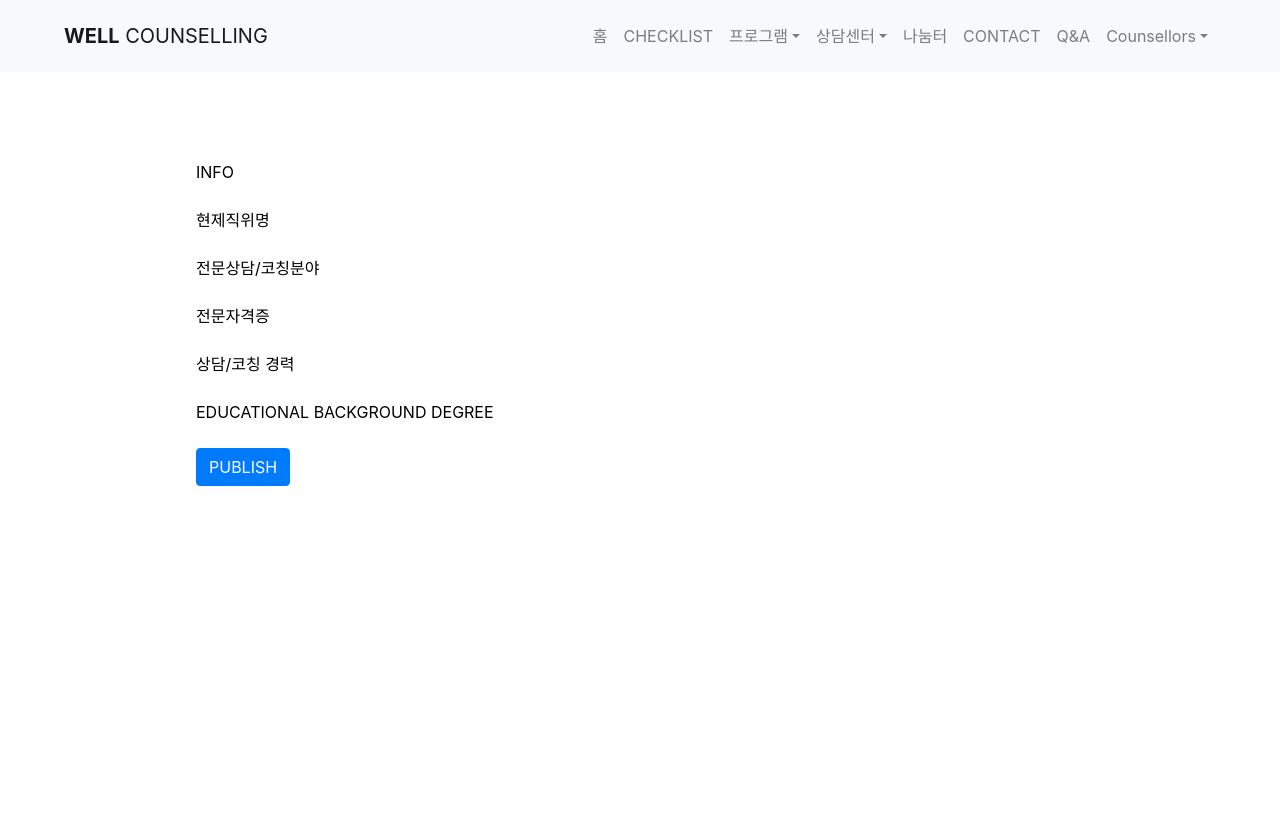
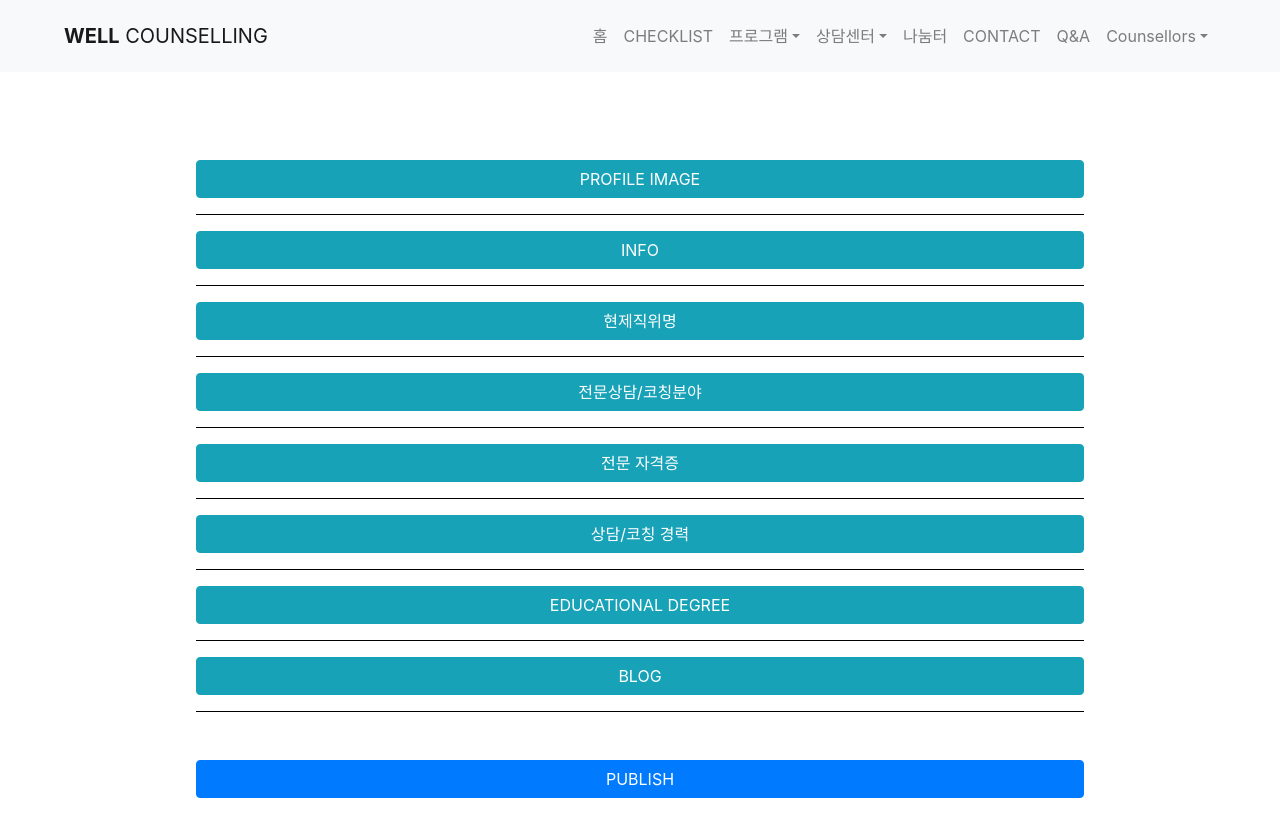
Before and after one commit to jusungchai/well-counselling, a React (Create React App) app: page /profile in a window 1280 px wide. Shown: the top 836 px of the page. Before the commit the page ends 800 px from the top, so only its background shows below. Built offline with nearby package versions, Linux system fonts and the light colour scheme; no server answers.

Commit message:
update profile form to support avatar upload

```diff
--- a/src/components/Profile.js
+++ b/src/components/Profile.js
@@ -1,17 +1,19 @@
 import React, { useState, useEffect } from 'react'
 import axios from 'axios'
-import Form from 'react-bootstrap/Form'
 import Button from 'react-bootstrap/Button'
 import '../styling/Profile.css'
 
 export default function Profile() {
   const [bio, setBio] = useState({
+    avatar: "",
     info: "",
     jobTitle: "",
     specialField: "",
     certificate: "",
     experience: "",
-    degree: ""
+    degree: "",
+    blog: "",
+    avatarData: null
   })
 
   const [show, setShow] = useState({
@@ -20,7 +22,9 @@ export default function Profile() {
     specialField: "none",
     certificate: "none",
     experience: "none",
-    degree: "none"
+    degree: "none",
+    avatar: "none",
+    blog: "none"
   })
 
   useEffect(() => {
@@ -28,14 +32,15 @@ export default function Profile() {
       .then(res => {
         if (res.data.data) {
           console.log(res.data.data)
-          const { info, jobTitle, specialField, certificate, experience, degree } = res.data.data
+          const { info, jobTitle, specialField, certificate, experience, degree, blog } = res.data.data
           setBio({
             info,
             jobTitle,
             specialField,
             certificate,
             experience,
-            degree
+            degree,
+            blog
           })
         }
       })
@@ -55,10 +60,15 @@ export default function Profile() {
         return show.experience === "none" ? setShow({ ...show, experience: "block" }) : setShow({ ...show, experience: "none" })
       case "degree":
         return show.degree === "none" ? setShow({ ...show, degree: "block" }) : setShow({ ...show, degree: "none" })
+      case "avatar":
+        return show.avatar === "none" ? setShow({ ...show, avatar: "block" }) : setShow({ ...show, avatar: "none" })
+      case "blog":
+        return show.blog === "none" ? setShow({ ...show, blog: "block" }) : setShow({ ...show, blog: "none" })
       default:
         console.log("default")
     }
   }
+
   const handleChange = (e, type) => {
     switch (type) {
       case "info":
@@ -73,46 +83,105 @@ export default function Profile() {
         return setBio({ ...bio, experience: e.target.value })
       case "degree":
         return setBio({ ...bio, degree: e.target.value })
+      case "blog":
+        return setBio({ ...bio, blog: e.target.value })
+      case "avatar":
+        const avatarData = e.target.files[0];
+        if ((avatarData.type === "image/jpeg" || avatarData.type === "image/png") && (avatarData.size <= 2621440)) {
+          const formData = new FormData()
+          formData.append('avatar', avatarData)
+          setBio({ ...bio, avatar: e.target.value, avatarData: formData })
+          alert("ok")
+        } else {
+          setBio({ ...bio, avatar: "", avatarData: null })
+          alert("Image must be JPG/PNG and less than 2MB")
+        }
+        console.log(e.target.value)
+        break;
       default:
         console.log("default")
     }
   }
   const handleSubmit = (e) => {
     e.preventDefault()
+    console.log(bio.avatarData)
     axios.post('/profile', bio)
-    .then(res => alert(res.data))
+      .then(res => alert(res.data))
+  }
+
+  const placeHolder = {
+    info: "Name: Dr. John Doe\nResidence: Canada\nPhone: +1-416-123-1234\nEmail: john.doe@gmail.com\nCommunication: English/Korean\netc...",
+    jobTitle: "Title: CEO\nCompany Info\netc...",
+    specialField: "일반상담\n결혼과 가족 상담\netc...",
+    certificate: "Pastoral Counsellor (Bachelors)\nCertified Clinical Counsellor (Doctors)\netc...",
+    experience: "Marriage Counselling for 50+ clients - 2019\netc...",
+    degree: "학사/Bachelor of Art - Seoul University (2019)\n기독교상담학학사/Bachelor of Christian Counselling - Seoul University (Current)\netc...",
+    blog: "https://naver.com"
   }
 
   return (
     <div id="profile-container">
       <div className="main profile container">
-        <Form name="profileForm" className="profile form" onSubmit={(e) => handleSubmit(e)} >
-          <Form.Group controlId="exampleForm.ControlTextarea1">
-            <Form.Label onClick={() => handleShow("info")}>INFO</Form.Label>
-            <Form.Control name="info" value={bio.info} placeholder="asdf&#10;qwe" as="textarea" rows="8" style={{ display: show.info }} onChange={(e) => handleChange(e, "info")} />
-          </Form.Group>
-          <Form.Group controlId="exampleForm.ControlTextarea1">
-            <Form.Label onClick={() => handleShow("jobTitle")}>현제직위명</Form.Label>
-            <Form.Control name="jobTitle" value={bio.jobTitle} placeholder="asdf&#10;qwe" as="textarea" rows="8" style={{ display: show.jobTitle }} onChange={(e) => handleChange(e, "jobTitle")} />
-          </Form.Group>
-          <Form.Group controlId="exampleForm.ControlTextarea1">
-            <Form.Label onClick={() => handleShow("specialField")}>전문상담/코칭분야</Form.Label>
-            <Form.Control name="specialField" value={bio.specialField} placeholder="asdf&#10;qwe" as="textarea" rows="8" style={{ display: show.specialField }} onChange={(e) => handleChange(e, "specialField")} />
-          </Form.Group>
-          <Form.Group controlId="exampleForm.ControlTextarea1">
-            <Form.Label onClick={() => handleShow("certificate")}>전문자격증</Form.Label>
-            <Form.Control name="certificate" value={bio.certificate} placeholder="asdf&#10;qwe" as="textarea" rows="8" style={{ display: show.certificate }} onChange={(e) => handleChange(e, "certificate")} />
-          </Form.Group>
-          <Form.Group controlId="exampleForm.ControlTextarea1">
-            <Form.Label onClick={() => handleShow("experience")}>상담/코칭 경력</Form.Label>
-            <Form.Control name="experience" value={bio.experience} placeholder="asdf&#10;qwe" as="textarea" rows="8" style={{ display: show.experience }} onChange={(e) => handleChange(e, "experience")} />
-          </Form.Group>
-          <Form.Group controlId="exampleForm.ControlTextarea1">
-            <Form.Label onClick={() => handleShow("degree")}>EDUCATIONAL BACKGROUND DEGREE</Form.Label>
-            <Form.Control name="degree" value={bio.degree} placeholder="asdf&#10;qwe" as="textarea" rows="8" style={{ display: show.degree }} onChange={(e) => handleChange(e, "degree")} />
-          </Form.Group>
-          <Button type="submit">PUBLISH</Button>
-        </Form>
+        <form name="profileForm" className="profile form" onSubmit={(e) => handleSubmit(e)} >
+          <div className="profileContainer">
+            <Button className="btn btn-info" style={{ width: "100%" }} onClick={() => handleShow("avatar")}>PROFILE IMAGE</Button>
+            <div className="profileEditor" style={{ display: show.avatar }}>
+              <label style={{ color: "red", fontSize: "small" }}>(ONLY ADD TO CHANGE CURRENT FILE)</label>
+              <input className="form-control-file" id="exampleFormControlFile1" value={bio.avatar || ""} type='file' accept='image/jpeg, image/png' onChange={(e) => handleChange(e, "avatar")} />
+            </div>
+          </div>
+
+          <div className="profileContainer">
+            <Button className="btn btn-info" style={{ width: "100%" }} onClick={() => handleShow("info")}>INFO</Button>
+            <div className="profileEditor" style={{ display: show.info }}>
+              <textarea name="info" value={bio.info} placeholder={placeHolder.info} as="textarea" rows="8" onChange={(e) => handleChange(e, "info")} />
+            </div>
+          </div>
+
+          <div className="profileContainer">
+            <Button className="btn btn-info" style={{ width: "100%" }} onClick={() => handleShow("jobTitle")}>현제직위명</Button>
+            <div className="profileEditor" style={{ display: show.jobTitle }}>
+              <textarea name="jobTitle" value={bio.jobTitle} placeholder={placeHolder.jobTitle} as="textarea" rows="8" onChange={(e) => handleChange(e, "jobTitle")} />
+            </div>
+          </div>
+
+          <div className="profileContainer">
+            <Button className="btn btn-info" style={{ width: "100%" }} onClick={() => handleShow("specialField")}>전문상담/코칭분야</Button>
+            <div className="profileEditor" style={{ display: show.specialField }}>
+              <textarea name="specialField" value={bio.specialField} placeholder={placeHolder.specialField} as="textarea" rows="8" onChange={(e) => handleChange(e, "specialField")} />
+            </div>
+          </div>
+
+          <div className="profileContainer">
+            <Button className="btn btn-info" style={{ width: "100%" }} onClick={() => handleShow("certificate")}>전문 자격증</Button>
+            <div className="profileEditor" style={{ display: show.certificate }}>
+              <textarea name="certificate" value={bio.certificate} placeholder={placeHolder.certificate} as="textarea" rows="8" onChange={(e) => handleChange(e, "certificate")} />
+            </div>
+          </div>
+
+          <div className="profileContainer">
+            <Button className="btn btn-info" style={{ width: "100%" }} onClick={() => handleShow("experience")}>상담/코칭 경력</Button>
+            <div className="profileEditor" style={{ display: show.experience }}>
+              <textarea name="experience" value={bio.experience} placeholder={placeHolder.experience} as="textarea" rows="8" onChange={(e) => handleChange(e, "experience")} />
+            </div>
+          </div>
+
+          <div className="profileContainer">
+            <Button className="btn btn-info" style={{ width: "100%" }} onClick={() => handleShow("degree")}>EDUCATIONAL DEGREE</Button>
+            <div className="profileEditor" style={{ display: show.degree }}>
+              <textarea name="degree" value={bio.degree} placeholder={placeHolder.degree} as="textarea" rows="8" onChange={(e) => handleChange(e, "degree")} />
+            </div>
+          </div>
+
+          <div className="profileContainer">
+            <Button className="btn btn-info" style={{ width: "100%" }} onClick={() => handleShow("blog")}>BLOG</Button>
+            <div className="profileEditor" style={{ display: show.blog }}>
+              <input name="blog" value={bio.blog} placeholder={placeHolder.blog} type="text" rows="8" onChange={(e) => handleChange(e, "blog")} />
+            </div>
+          </div>
+
+          <Button style={{ width: "100%", marginTop: "2em" }} type="submit">PUBLISH</Button>
+        </form>
       </div>
     </div>
   )
--- a/src/styling/Profile.css
+++ b/src/styling/Profile.css
@@ -15,3 +15,21 @@
   text-align: left;
   margin-bottom: 3em;
 }
+
+.profileContainer {
+  margin-bottom: 1em;
+  border-bottom: 1px solid;
+  padding-bottom: 1em;
+}
+
+.profileEditor {
+  border-style: solid;
+  padding: 0.5em;
+  margin-top: 0.5em;
+  border-width: thin;
+}
+
+.profileEditor > textarea,input,label {
+  width: 100%;
+  padding: 0.5em;
+}
```
